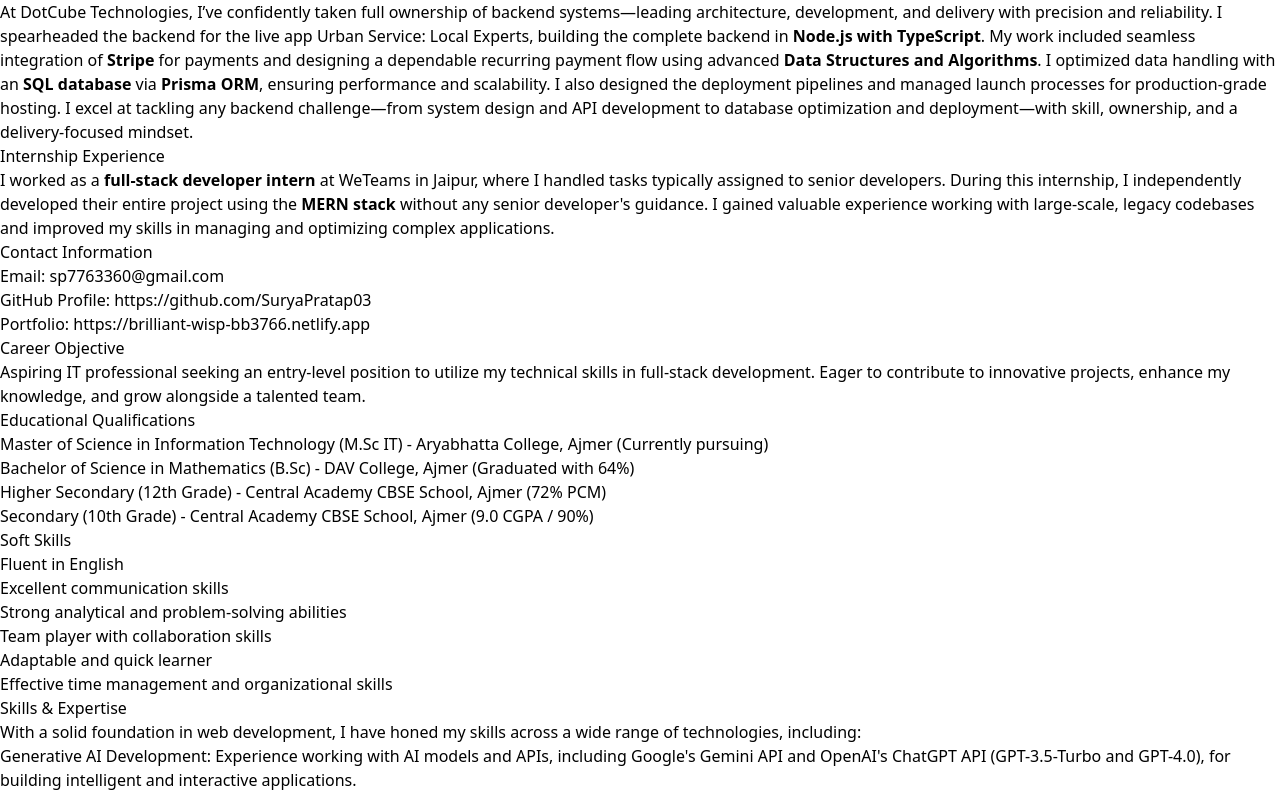
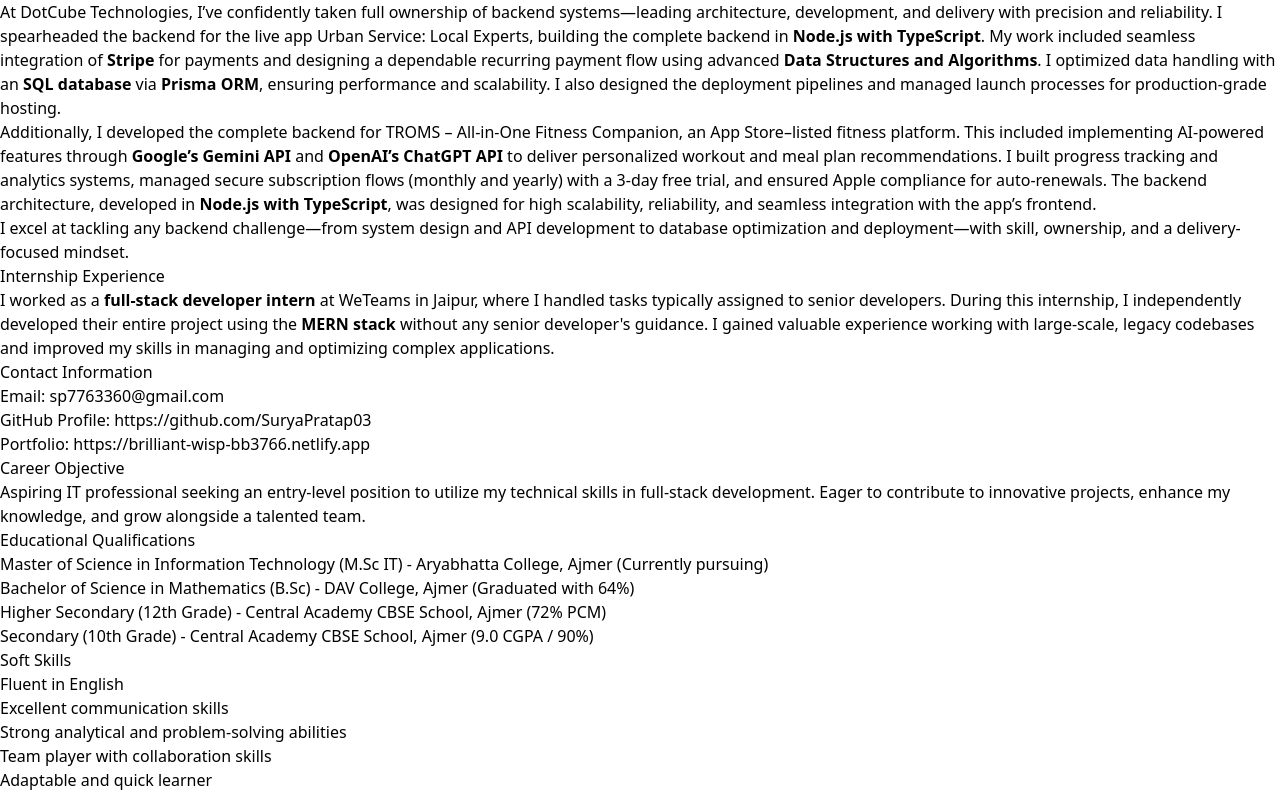
Before and after one commit to SuryaPratap03/PortFolio, a React (Vite) app: page / in a window 1280 px wide. Shown: the part 2064-2860 px from the top of the page. Built offline with nearby package versions, Linux system fonts and the light colour scheme.

Commit message:
code refactored

```diff
--- a/src/components/About.jsx
+++ b/src/components/About.jsx
@@ -24,6 +24,8 @@ const About = () => {
 <h2 className="text-blue-600 font-bold text-2xl">
   Work Experience
 </h2>
+
+{/* Urban Service Project */}
 <p className="text-gray-700 text-lg md:text-xl leading-relaxed">
   At{" "}
   <a
@@ -35,8 +37,8 @@ const About = () => {
     DotCube Technologies
   </a>
   , I’ve confidently taken full ownership of backend systems—leading
-              architecture, development, and delivery with precision and
-              reliability. I spearheaded the backend for the live app{" "}
+  architecture, development, and delivery with precision and reliability.
+  I spearheaded the backend for the live app{" "}
   <a
     href="https://play.google.com/store/apps/details?id=com.urban.services&hl=en-US&pli=1"
     target="_blank"
@@ -46,18 +48,44 @@ const About = () => {
     Urban Service: Local Experts
   </a>
   , building the complete backend in{" "}
-              <strong>Node.js with TypeScript</strong>. My work included
-              seamless integration of <strong>Stripe</strong> for payments and
-              designing a dependable recurring payment flow using advanced{" "}
-              <strong>Data Structures and Algorithms</strong>. I optimized data
-              handling with an <strong>SQL database</strong> via{" "}
+  <strong>Node.js with TypeScript</strong>. My work included seamless
+  integration of <strong>Stripe</strong> for payments and designing a
+  dependable recurring payment flow using advanced{" "}
+  <strong>Data Structures and Algorithms</strong>. I optimized data handling
+  with an <strong>SQL database</strong> via{" "}
   <strong>Prisma ORM</strong>, ensuring performance and scalability.
-              I also designed the deployment pipelines and managed launch
-              processes for production-grade hosting. I excel at tackling any
-              backend challenge—from system design and API development to
-              database optimization and deployment—with skill, ownership, and a
-              delivery-focused mindset.
+  I also designed the deployment pipelines and managed launch processes
+  for production-grade hosting.
 </p>
+
+{/* TROMS Project */}
+<p className="text-gray-700 text-lg md:text-xl leading-relaxed mt-6">
+  Additionally, I developed the complete backend for{" "}
+  <a
+    href="https://apps.apple.com/app/troms/idXXXXXXXX"
+    target="_blank"
+    rel="noopener noreferrer"
+    className="text-blue-600 hover:underline"
+  >
+    TROMS – All-in-One Fitness Companion
+  </a>
+  , an App Store–listed fitness platform. This included implementing
+  AI-powered features through <strong>Google’s Gemini API</strong> and{" "}
+  <strong>OpenAI’s ChatGPT API</strong> to deliver personalized workout and
+  meal plan recommendations. I built progress tracking and analytics systems,
+  managed secure subscription flows (monthly and yearly) with a 3-day free trial,
+  and ensured Apple compliance for auto-renewals. The backend architecture,
+  developed in <strong>Node.js with TypeScript</strong>, was designed for high
+  scalability, reliability, and seamless integration with the app’s frontend.
+</p>
+
+<p className="text-gray-700 text-lg md:text-xl leading-relaxed mt-4">
+  I excel at tackling any backend challenge—from system design and API
+  development to database optimization and deployment—with skill, ownership,
+  and a delivery-focused mindset.
+</p>
+
+
 
             <h2 className="text-blue-600 font-bold text-2xl">
               Internship Experience
--- a/src/components/Portfolio.jsx
+++ b/src/components/Portfolio.jsx
@@ -1,38 +1,46 @@
-import React from 'react';
-import panchayat from '../assets/panchayat.png';
-import foodmania from '../assets/foodmania.png';
-import filesharingapp from '../assets/filesharingapp.png';
-import RestroApp from '../assets/RestroApp.png';
-import AICodereviewer from '../assets/AICodereviewer.png';
-import Urbanservice from '../assets/Urbanservice.png';
+import React from "react";
+import panchayat from "../assets/panchayat.png";
+import foodmania from "../assets/foodmania.png";
+import filesharingapp from "../assets/filesharingapp.png";
+import RestroApp from "../assets/RestroApp.png";
+import AICodereviewer from "../assets/AICodereviewer.png";
+import Urbanservice from "../assets/Urbanservice.png";
+import TROMS from "../assets/TROMS.webp";
 const Portfolio = () => {
   const cardFiles = [
     {
-  id: 1,
-  logo: Urbanservice, // Replace with the imported logo variable for Urban Service
-  name: 'Urban Service - Local Experts App',
-  details:
-    'Led the backend development of Urban Service, a live marketplace app connecting users with local service providers. Built in Node.js with TypeScript, the backend includes Stripe payment gateway integration, a robust recurring payment system using advanced Data Structures and Algorithms, and optimized SQL database operations via Prisma ORM. Designed and managed deployment pipelines to ensure performance, scalability, and reliability in production.',
-  url: 'https://play.google.com/store/apps/details?id=com.urban.services&hl=en-US&pli=1',
-},
-
+      id: 1,
+      logo: Urbanservice, // Replace with the imported logo variable for Urban Service
+      name: "Urban Service - Local Experts App",
+      details:
+        "Led the backend development of Urban Service, a live marketplace app connecting users with local service providers. Built in Node.js with TypeScript, the backend includes Stripe payment gateway integration, a robust recurring payment system using advanced Data Structures and Algorithms, and optimized SQL database operations via Prisma ORM. Designed and managed deployment pipelines to ensure performance, scalability, and reliability in production.",
+      url: "https://play.google.com/store/apps/details?id=com.urban.services&hl=en-US&pli=1",
+    },
     {
       id: 2,
       logo: panchayat,
-      name: 'Panchayat - Chat App',
+      name: "Panchayat - Chat App",
       details:
-        'Developed a real-time chat application using the MERN stack and Socket.IO, allowing users to join multiple rooms, exchange messages instantly, and view timestamps. Integrated Cloudinary for profile image uploads and designed a responsive UI for a seamless experience across devices.',
-      sourceCode: 'https://github.com/SuryaPratap03/FileSharingApp',
-      url: 'https://fastidious-blancmange-74d464.netlify.app/',
+        "Developed a real-time chat application using the MERN stack and Socket.IO, allowing users to join multiple rooms, exchange messages instantly, and view timestamps. Integrated Cloudinary for profile image uploads and designed a responsive UI for a seamless experience across devices.",
+      sourceCode: "https://github.com/SuryaPratap03/FileSharingApp",
+      url: "https://fastidious-blancmange-74d464.netlify.app/",
     },
     {
       id: 3,
       logo: AICodereviewer,
-      name: 'A.I. Code Reviewer 🤖 ',
+      name: "A.I. Code Reviewer 🤖 ",
       details:
-        'Developed an AI-powered code review platform using Node.js for the backend and React for the frontend, integrated with the Gemini API to provide intelligent feedback on code. The platform analyzes code to highlight strengths, suggest improvements, and detect errors, making it a valuable tool for students to enhance their learning and for professionals to improve efficiency in their current jobs or prepare for interviews. Implemented responsive UI with React, ensured seamless API communication, and deployed the application for public use, allowing users to benefit from instant, actionable coding insights.',
-      sourceCode: 'https://github.com/SuryaPratap03/AI-Code-Reviewer',
-      url: 'https://ai-code-reviewer-five-beta.vercel.app/',
+        "Developed an AI-powered code review platform using Node.js for the backend and React for the frontend, integrated with the Gemini API to provide intelligent feedback on code. The platform analyzes code to highlight strengths, suggest improvements, and detect errors, making it a valuable tool for students to enhance their learning and for professionals to improve efficiency in their current jobs or prepare for interviews. Implemented responsive UI with React, ensured seamless API communication, and deployed the application for public use, allowing users to benefit from instant, actionable coding insights.",
+      sourceCode: "https://github.com/SuryaPratap03/AI-Code-Reviewer",
+      url: "https://ai-code-reviewer-five-beta.vercel.app/",
+    },
+    {
+      id: 4,
+      logo: TROMS,
+      name: "TROMS - All-in-One Fitness Companion'",
+      details:
+        "Developed the complete backend for TROMS, a fitness companion app available on the App Store. The platform enables users to track workouts, follow custom meal plans, and receive personalized fitness recommendations powered by integrated AI models using both Google\'s Gemini API and OpenAI\'s ChatGPT API. Implemented progress tracking and analytics for accurate performance insights, along with secure subscription management for monthly and yearly plans, each offering a 3-day free trial. Designed and deployed a robust backend architecture in Node.js with TypeScript, ensuring scalability, compliance with Apple guidelines, and seamless auto-renewal handling.",
+      url: "https://apps.apple.com/us/app/troms/id6747479780",
     },
   ];
 
@@ -48,7 +56,7 @@ const Portfolio = () => {
             <div
               key={file.id}
               className="bg-white rounded-lg shadow-md p-6 transform transition duration-300 hover:scale-105 hover:shadow-lg flex flex-col items-center"
-              style={{ minHeight: '400px' }}
+              style={{ minHeight: "400px" }}
             >
               <img
                 src={file.logo}
```
Also changed, not shown: src/assets/TROMS.webp (added). Lines whose indentation alone changed are shown as unchanged.
